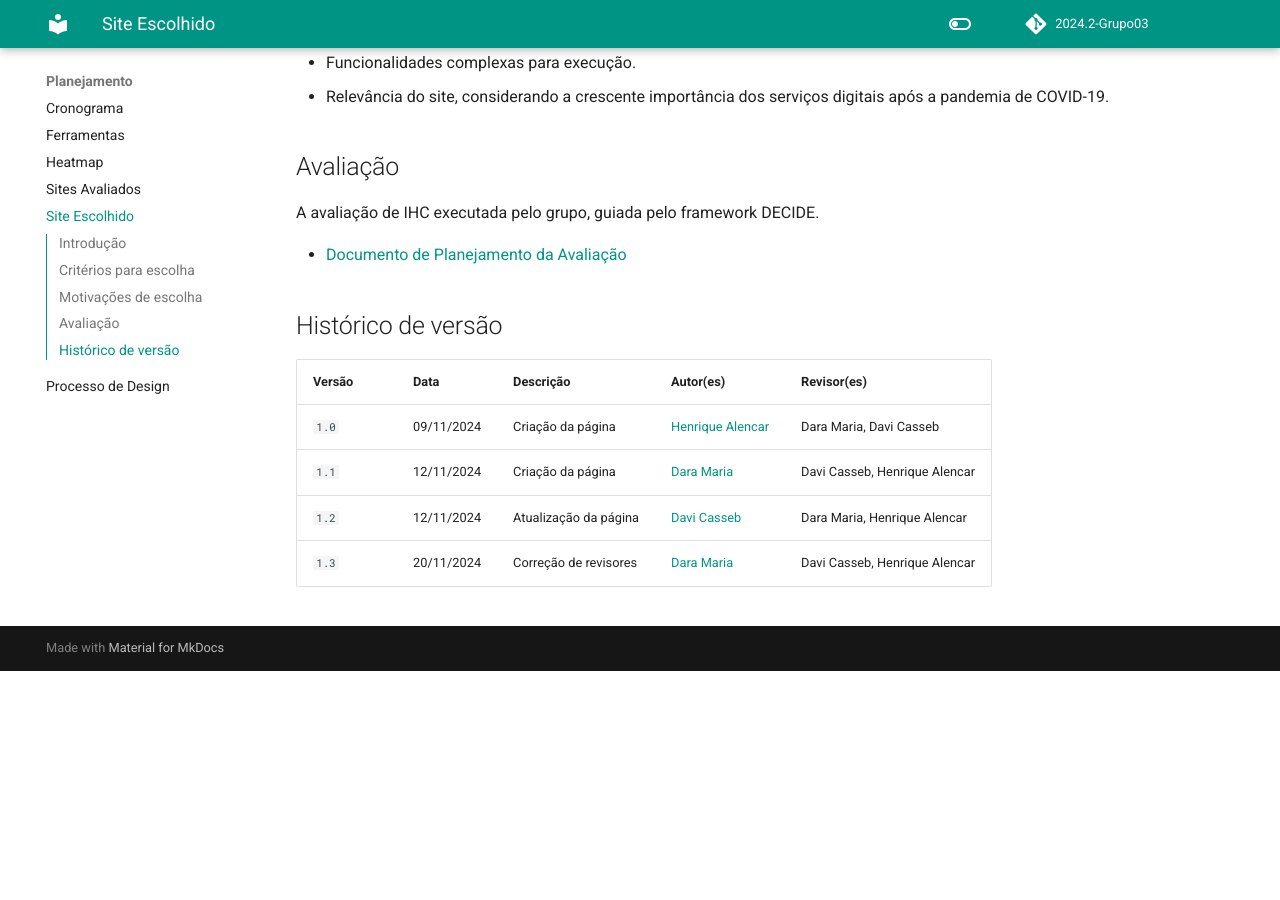
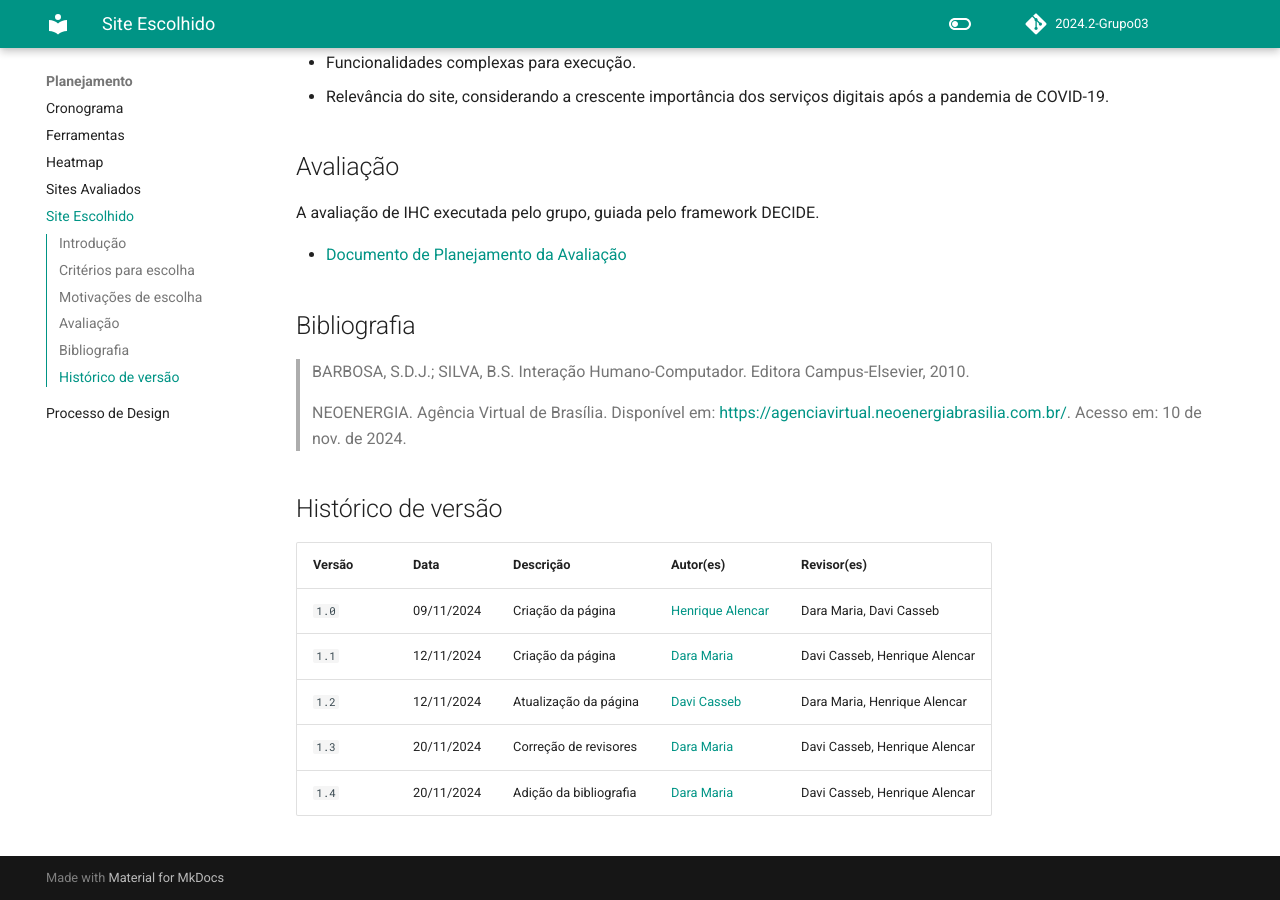
Before and after one commit to Interacao-Humano-Computador/2024.2-Neoenergia, an MkDocs documentation site: the page built from docs/planejamento/site-escolhido.md, in a window 1280 px wide and 900 px high, scrolled down 756 px. Built offline with MkDocs 1.6.1 and Material for MkDocs 9.7.7, drawn with Linux system fonts in a browser that asks for light colours; comment, search, counter and statistics services are not loaded; before the commit the page ends 1427 px from its top, so only the background shows below that.

Commit message:
:books: docs: Adição de bibliografia

```diff
--- a/docs/planejamento/site-escolhido.md
+++ b/docs/planejamento/site-escolhido.md
@@ -25,6 +25,11 @@ A avaliação de IHC executada pelo grupo, guiada pelo framework DECIDE.
 
 * [Documento de Planejamento da Avaliação](./avaliacoes/PlanejAvalicao-neoenergia.pdf)
 
+## Bibliografia
+> BARBOSA, S.D.J.; SILVA, B.S. Interação Humano-Computador. Editora Campus-Elsevier, 2010.
+
+> NEOENERGIA. Agência Virtual de Brasília. Disponível em: <https://agenciavirtual.neoenergiabrasilia.com.br/>. Acesso em: 10 de nov. de 2024.
+
 ## Histórico de versão
 
 | Versão | Data       | Descrição                                | Autor(es)                                                                                       | Revisor(es)                                                                                                                                    |
@@ -33,3 +38,4 @@ A avaliação de IHC executada pelo grupo, guiada pelo framework DECIDE.
 | `1.1`  | 12/11/2024 | Criação da página                     | [Dara Maria](https://github.com/daramariabs) | Davi Casseb, Henrique Alencar |
 | `1.2`  | 12/11/2024 | Atualização da página                     | [Davi Casseb](https://github.com/dcasseb) | Dara Maria, Henrique Alencar |
 | `1.3`  | 20/11/2024 | Correção de revisores                     | [Dara Maria](https://github.com/daramariabs) | Davi Casseb, Henrique Alencar |
+| `1.4`  | 20/11/2024 | Adição da bibliografia                     | [Dara Maria](https://github.com/daramariabs) | Davi Casseb, Henrique Alencar |
```
